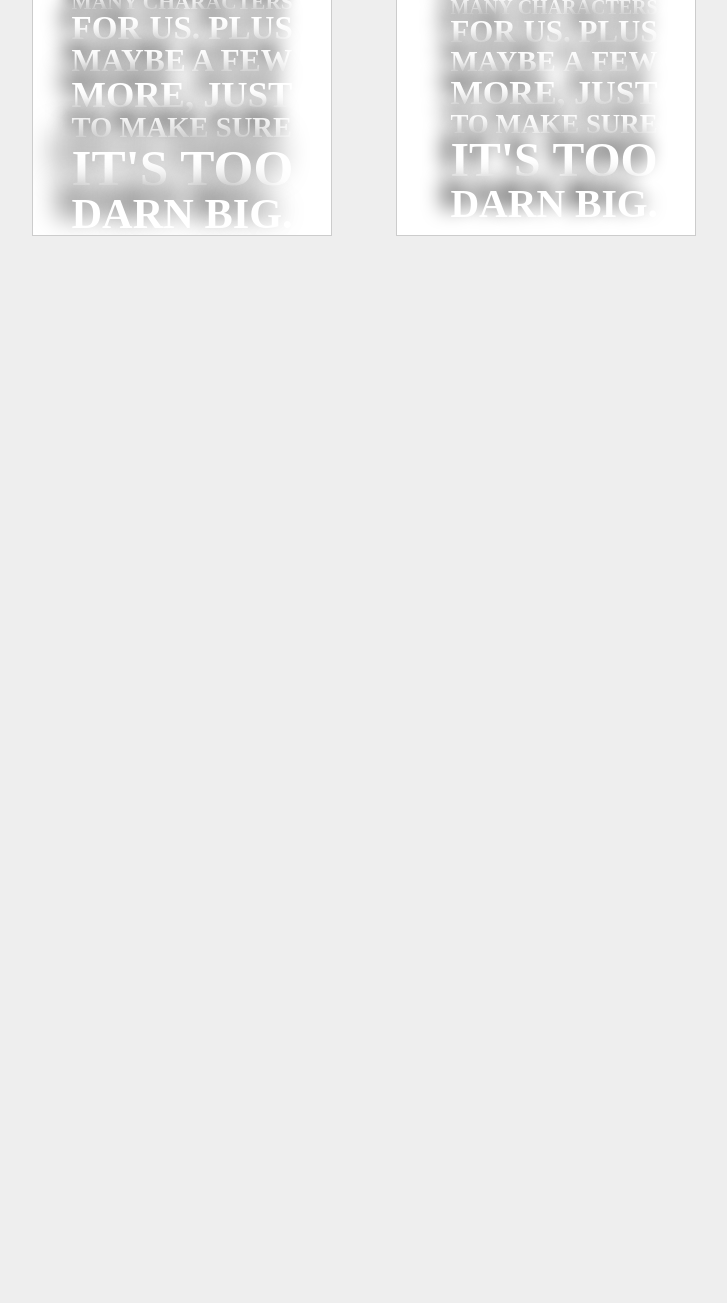
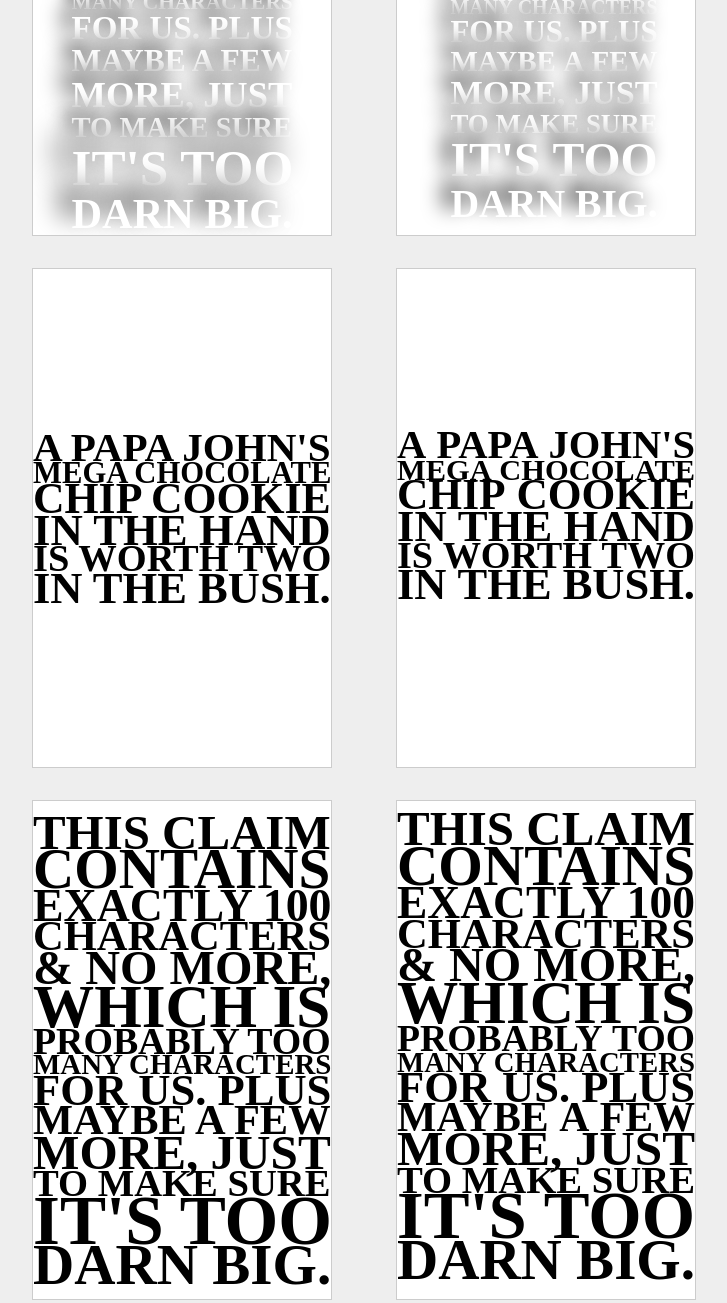
Before and after one commit to mccutchen/slabtype, a plain HTML site: page index.html in a window 1280 px wide. Shown: the part 4089-5392 px from the top of the page, without its empty margins (0-727 px from the left). Before the commit the page ends 4389 px from the top, so only its background shows below. Drawn offline with Linux system fonts and the light colour scheme.

Commit message:
test harness update for line height

```diff
--- a/index.html
+++ b/index.html
@@ -53,6 +53,9 @@
             color: #fff;
             text-shadow: -10px -10px 20px #000;
         }
+        .e {
+            line-height: 0.7;
+        }
     </style>
 </head>
 <body>
@@ -91,6 +94,14 @@
         <div class="container d">
             <div class="text">This claim contains exactly 100 characters & no more, which is probably too many characters for us. Plus maybe a few more, just to make sure it's too darn big.</div>
         </div>
+
+        <div class="container e">
+            <div class="text">A Papa John's Mega Chocolate Chip Cookie in the hand is worth two in the bush.</div>
+        </div>
+
+        <div class="container e">
+            <div class="text">This claim contains exactly 100 characters & no more, which is probably too many characters for us. Plus maybe a few more, just to make sure it's too darn big.</div>
+        </div>
     </section>
 
     <section class="canvas">
@@ -127,6 +138,14 @@
         <div class="container d">
             <div class="text">This claim contains exactly 100 characters & no more, which is probably too many characters for us. Plus maybe a few more, just to make sure it's too darn big.</div>
         </div>
+
+        <div class="container e">
+            <canvas class="text">A Papa John's Mega Chocolate Chip Cookie in the hand is worth two in the bush.</canvas>
+        </div>
+
+        <div class="container e">
+            <canvas class="text">This claim contains exactly 100 characters & no more, which is probably too many characters for us. Plus maybe a few more, just to make sure it's too darn big.</canvas>
+        </div>
     </section>
 
     <script src="slabtype.js"></script>
```
